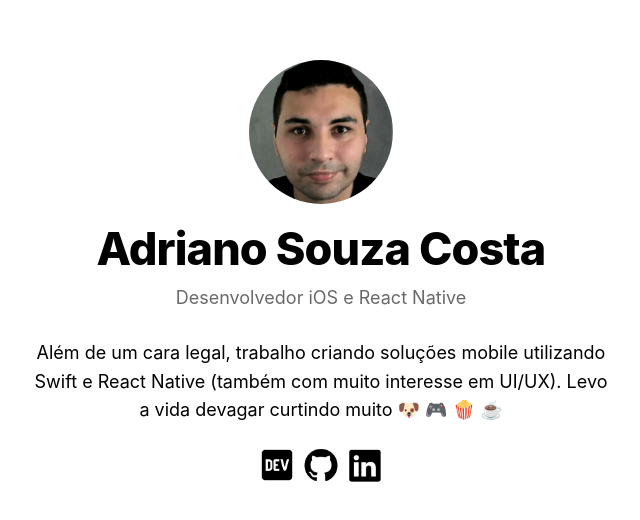
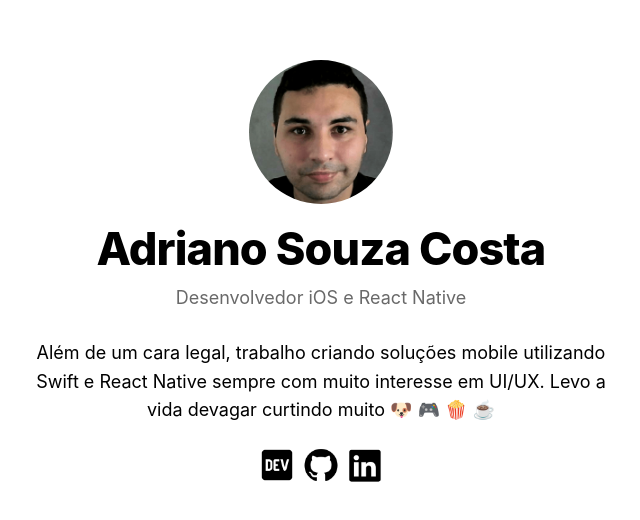
Before and after one commit to didisouzacosta/personal-site, a Next.js app: page / in a window 1280 px wide. Shown: the part 122-642 px from the top of the page, without its empty margins (319-959 px from the left). Built offline with nearby package versions, Linux system fonts and the light colour scheme.

Commit message:
Atualiza texto de sobre

```diff
--- a/pages/Home/index.tsx
+++ b/pages/Home/index.tsx
@@ -45,8 +45,8 @@ const Home = () => {
       <section className={styles.infos}>
         <p data-testid="about">
           Além de um cara legal, trabalho criando soluções mobile utilizando
-          Swift e React Native (também com muito interesse em UI/UX). Levo a
-          vida devagar curtindo muito 🐶 🎮 🍿 ☕
+          Swift e React Native sempre com muito interesse em UI/UX. Levo a vida
+          devagar curtindo muito 🐶 🎮 🍿 ☕
         </p>
         <Link href="https://dev.to/didisouzacosta" replace={false}>
           <a data-testid="social-link" target="_blank" rel="noreferrer">
```
Also changed, not shown: 1 other file (tests, documents, lock files or other folders).
